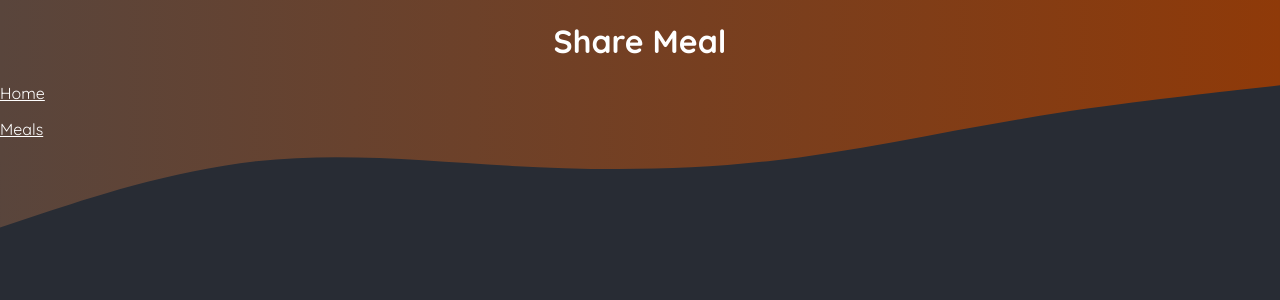
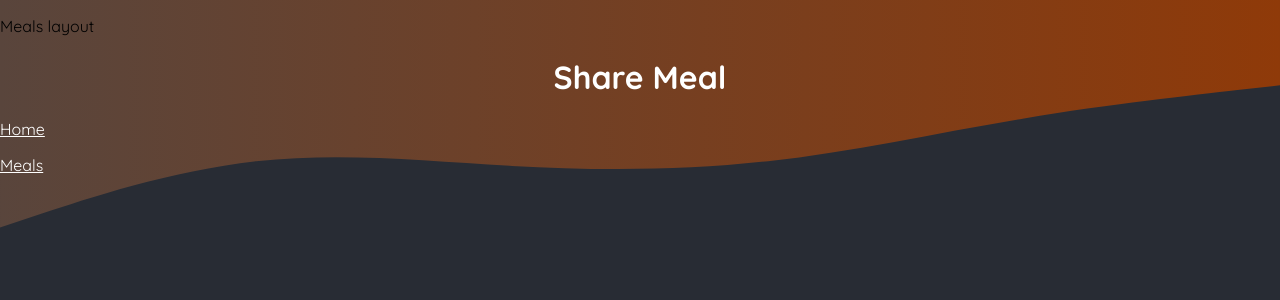
Before and after one commit to mpwdev/tmp-code-nextjs, a Next.js app: page /meals/share in a window 1280 px wide. Shown: the top 300 px of the page. Built offline with nearby package versions, Linux system fonts and the light colour scheme.

Commit message:
nested layout example

```diff
--- /dev/null
+++ b/app/meals/layout.js
@@ -0,0 +1,8 @@
+export default function MealsLayout({ children }) {
+  return (
+    <>
+      <p>Meals layout</p>
+      {children}
+    </>
+  );
+}
```
